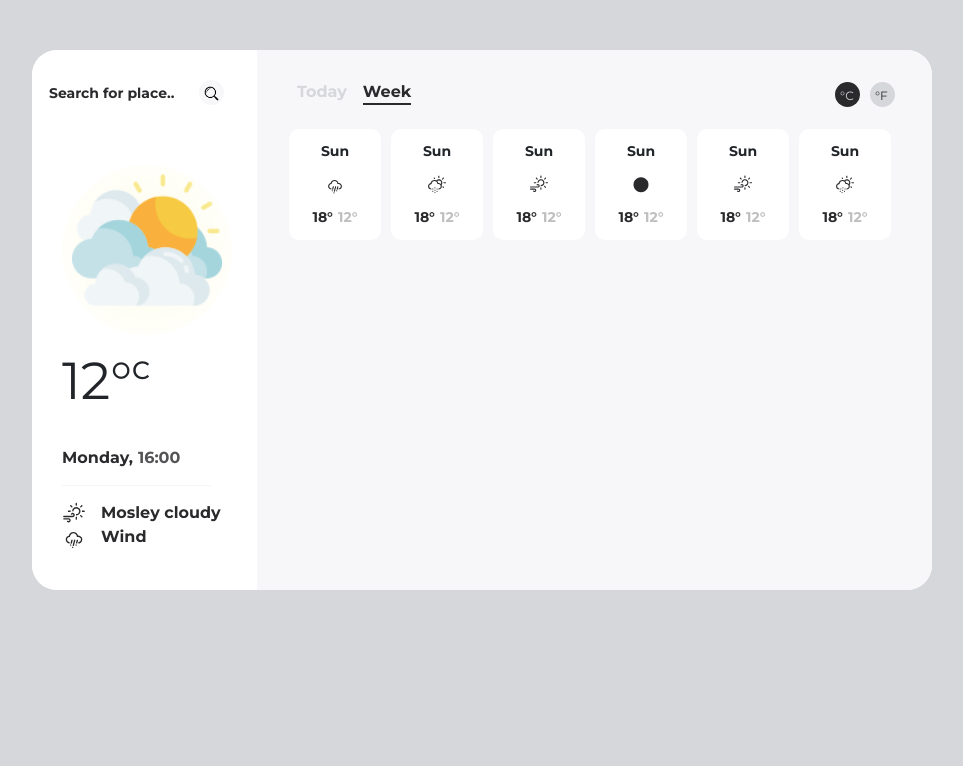
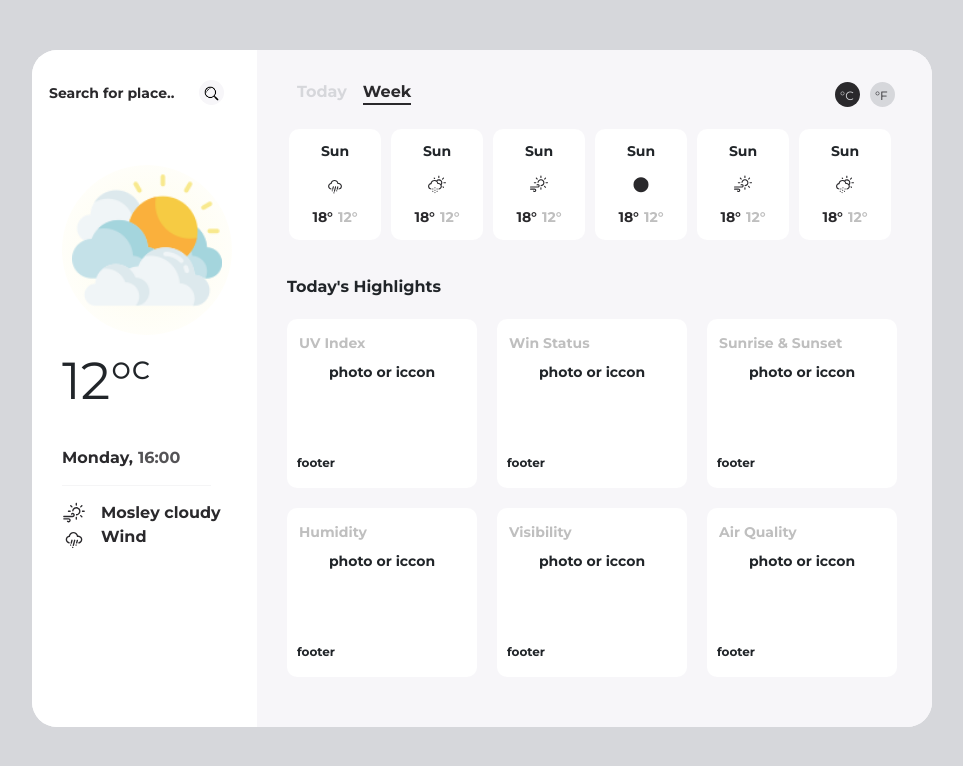
Before and after one commit to somayehmahjoob/react-weather-app, a React (Create React App) app: page / in a window 1280 px wide. Shown: the top 766 px of the page, without its empty margins (158-1121 px from the left). Built offline with nearby package versions, Linux system fonts and the light colour scheme.

Commit message:
[Add] Ui right Side

```diff
--- a/src/App.css
+++ b/src/App.css
@@ -195,3 +195,37 @@ ul > li {
 .forecast-temp #temp-max {
   color: #2a292c;
 }
+.weather-today-highlight {
+  margin: 20px 10px;
+}
+.weather-today-highlight .weather-today-title{
+  font: var(--font-medium);
+  margin: 10px;
+}
+.weather-today-highlight .weather-today-highlight-box ul {
+  /* display: flex; */
+  justify-content: center;
+  padding: 0;
+}
+.weather-today-highlight .weather-today-highlight-box ul>li {
+  background-color: #fff;
+  padding: 5px 10px;
+  min-width: 190px;
+  margin: 10px;
+  font: var(--font-normal);
+  border-radius: 10px;
+  min-height: 140px;
+}
+.weather-today-highlight-box .forecast-highlight-title {
+  color: var(--color-temp);
+  margin: 10px 2px;
+}
+.weather-today-highlight-box .forecast-highlight-content {
+  margin: 10px 2px;
+  text-align: center;
+  height: 80px;
+}
+.weather-today-highlight-box .forecast-highlight-footer {
+  margin: 10px 0;
+  font-size: 12px;
+}
--- a/src/Weather.js
+++ b/src/Weather.js
@@ -99,9 +99,44 @@ export default function Weather(){
                 </IconContext.Provider>
                 <div className="forecast-temp"><span id="temp-max">18°</span><span id="temp-min">12°</span></div>
               </li>
-
-
             </ul>
+          </div>
+          <div className="weather-today-highlight">
+              <div className="weather-today-title">Today's Highlights</div>
+              <div className="weather-today-highlight-box">
+                <ul>
+                  <li>
+                    <div className="forecast-highlight-title">UV Index</div>
+                    <div className="forecast-highlight-content">photo or iccon</div>
+                    <div className="forecast-highlight-footer">footer</div>
+                  </li>
+                  <li>
+                    <div className="forecast-highlight-title">Win Status</div>
+                    <div className="forecast-highlight-content">photo or iccon</div>
+                    <div className="forecast-highlight-footer">footer</div>
+                  </li>
+                  <li>
+                    <div className="forecast-highlight-title">Sunrise & Sunset</div>
+                    <div className="forecast-highlight-content">photo or iccon</div>
+                    <div className="forecast-highlight-footer">footer</div>
+                  </li>
+                  <li>
+                    <div className="forecast-highlight-title">Humidity</div>
+                    <div className="forecast-highlight-content">photo or iccon</div>
+                    <div className="forecast-highlight-footer">footer</div>
+                  </li>
+                  <li>
+                    <div className="forecast-highlight-title">Visibility</div>
+                    <div className="forecast-highlight-content">photo or iccon</div>
+                    <div className="forecast-highlight-footer">footer</div>
+                  </li>
+                  <li>
+                    <div className="forecast-highlight-title">Air Quality</div>
+                    <div className="forecast-highlight-content">photo or iccon</div>
+                    <div className="forecast-highlight-footer">footer</div>
+                  </li>
+                </ul>
+              </div>
           </div>
         </div>
       </div>
```
